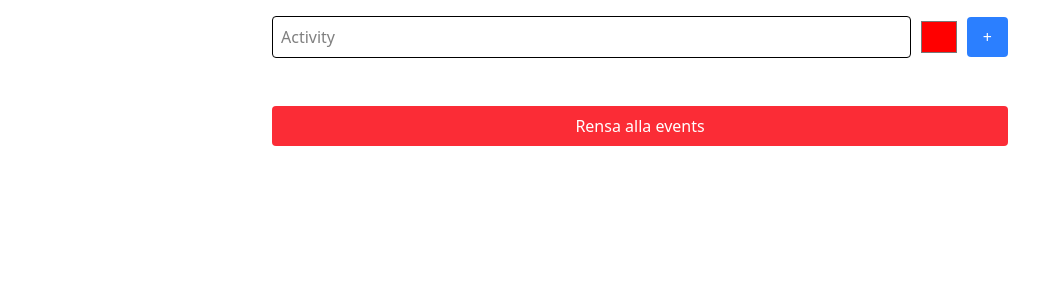
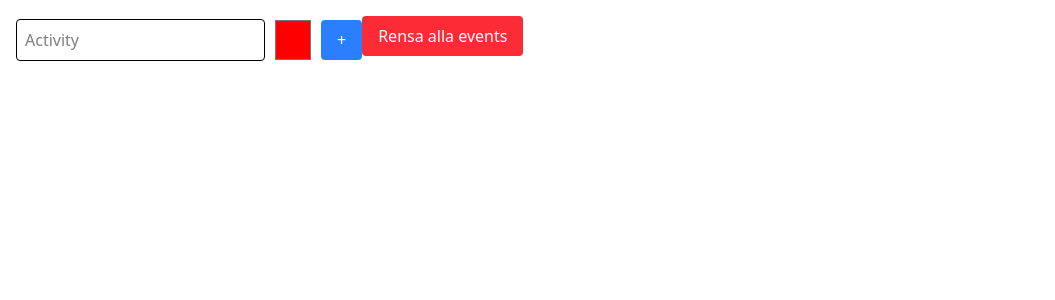
Before and after one commit to Saga-Lannerhjelm/work-timer-v2, a React (Vite) app: page / in a window 1280 px wide. Shown: the top 300 px of the page, without its empty margins (0-1055 px from the left). Built offline with nearby package versions, Linux system fonts and the light colour scheme.

Commit message:
install preline and use layout splitter

```diff
--- a/package.json
+++ b/package.json
@@ -13,8 +13,10 @@
     "deploy": "gh-pages -d dist"
   },
   "dependencies": {
+    "@preline/layout-splitter": "^3.2.3",
     "@tailwindcss/vite": "^4.1.14",
     "gh-pages": "^6.3.0",
+    "preline": "^3.2.3",
     "react": "^19.1.0",
     "react-dom": "^19.1.0",
     "styled-components": "^6.1.19",
--- a/src/App.tsx
+++ b/src/App.tsx
@@ -6,6 +6,7 @@ import NotesInput from "./components/NotesInput";
 import TotalSummary from "./components/TotalSummary";
 import { getItem, setItem, removeItem } from "./utils/storage";
 import "./index.css";
+import "preline";
 
 export interface EventEntry {
   start: Date | string;
@@ -115,13 +116,32 @@ export default function App() {
   };
 
   return (
-    <div className="p-4 max-w-3xl mx-auto flex flex-col gap-6">
+    <div
+      className="p-4 mx-auto flex flex-col gap-6 h-screen"
+      data-hs-layout-splitter='{
+      "horizontalSplitterTemplate": "<div><span class=\"absolute top-1/2 start-1/2 -translate-x-1/2 -translate-y-1/2 block w-4 h-full flex justify-center items-center bg-white border border-gray-200 text-gray-400 rounded-md cursor-col-resize hover:bg-gray-100 dark:bg-neutral-800 dark:border-neutral-700 dark:text-neutral-600 dark:hover:bg-neutral-900\"><svg class=\"shrink-0 size-3.5\" xmlns=\"http://www.w3.org/2000/svg\" width=\"24\" height=\"24\" viewBox=\"0 0 24 24\" fill=\"none\" stroke=\"currentColor\" stroke-width=\"2\" stroke-linecap=\"round\" stroke-linejoin=\"round\"><circle cx=\"9\" cy=\"12\" r=\"1\"/><circle cx=\"9\" cy=\"5\" r=\"1\"/><circle cx=\"9\" cy=\"19\" r=\"1\"/><circle cx=\"15\" cy=\"12\" r=\"1\"/><circle cx=\"15\" cy=\"5\" r=\"1\"/><circle cx=\"15\" cy=\"19\" r=\"1\"/></svg></span></div>",
+      "horizontalSplitterClasses": "relative flex border-s border-gray-200 dark:border-neutral-700"
+    }'
+    >
+      <div
+        className="flex h-screen"
+        data-hs-layout-splitter-horizontal-group=""
+      >
+        <div
+          className="overflow-hidden h-full"
+          data-hs-layout-splitter-item="20"
+        >
           <InputForm onAdd={addActivity} />
           <ActivityList
             activities={activities}
             startedActivity={startedActivity}
             onActivityClick={handleActivityClick}
           />
+        </div>
+        <div
+          className="overflow-hidden h-full"
+          data-hs-layout-splitter-item="80"
+        >
           {startedActivity && (
             <NotesInput value={note} onChange={updateEventNote} />
           )}
@@ -134,5 +154,7 @@ export default function App() {
             Rensa alla events
           </button>
         </div>
+      </div>
+    </div>
   );
 }
--- a/src/components/InputForm.tsx
+++ b/src/components/InputForm.tsx
@@ -27,7 +27,7 @@ const InputForm: React.FC<InputFormProps> = ({ onAdd }) => {
         type="color"
         value={color}
         onChange={(e) => setColor(e.target.value)}
-        className="w-10 h-10"
+        className="w-10 h-12"
       />
       <button
         disabled={true}
```
Also changed, not shown: 1 other file (tests, documents, lock files or other folders). Lines whose indentation alone changed are shown as unchanged.
